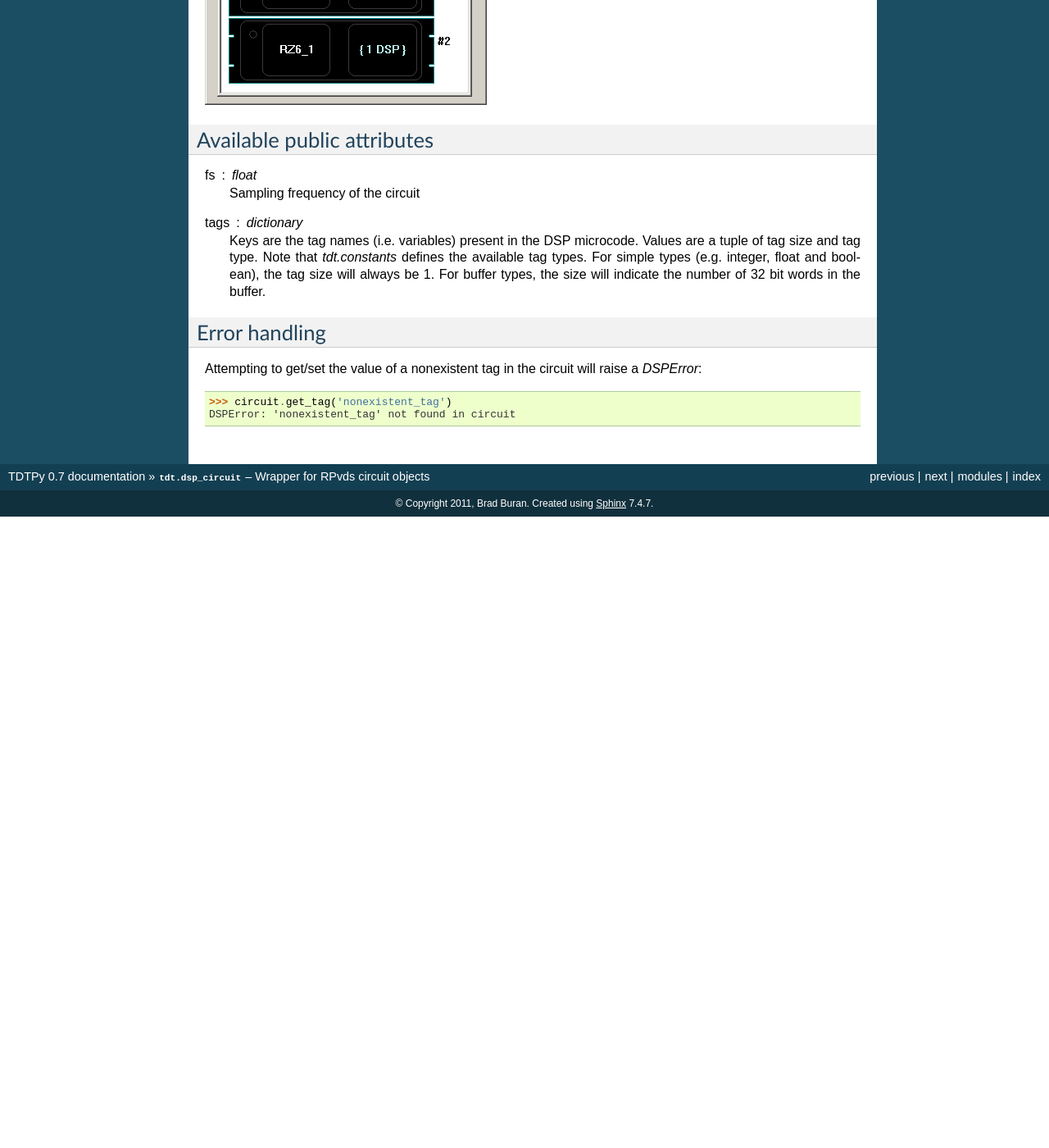
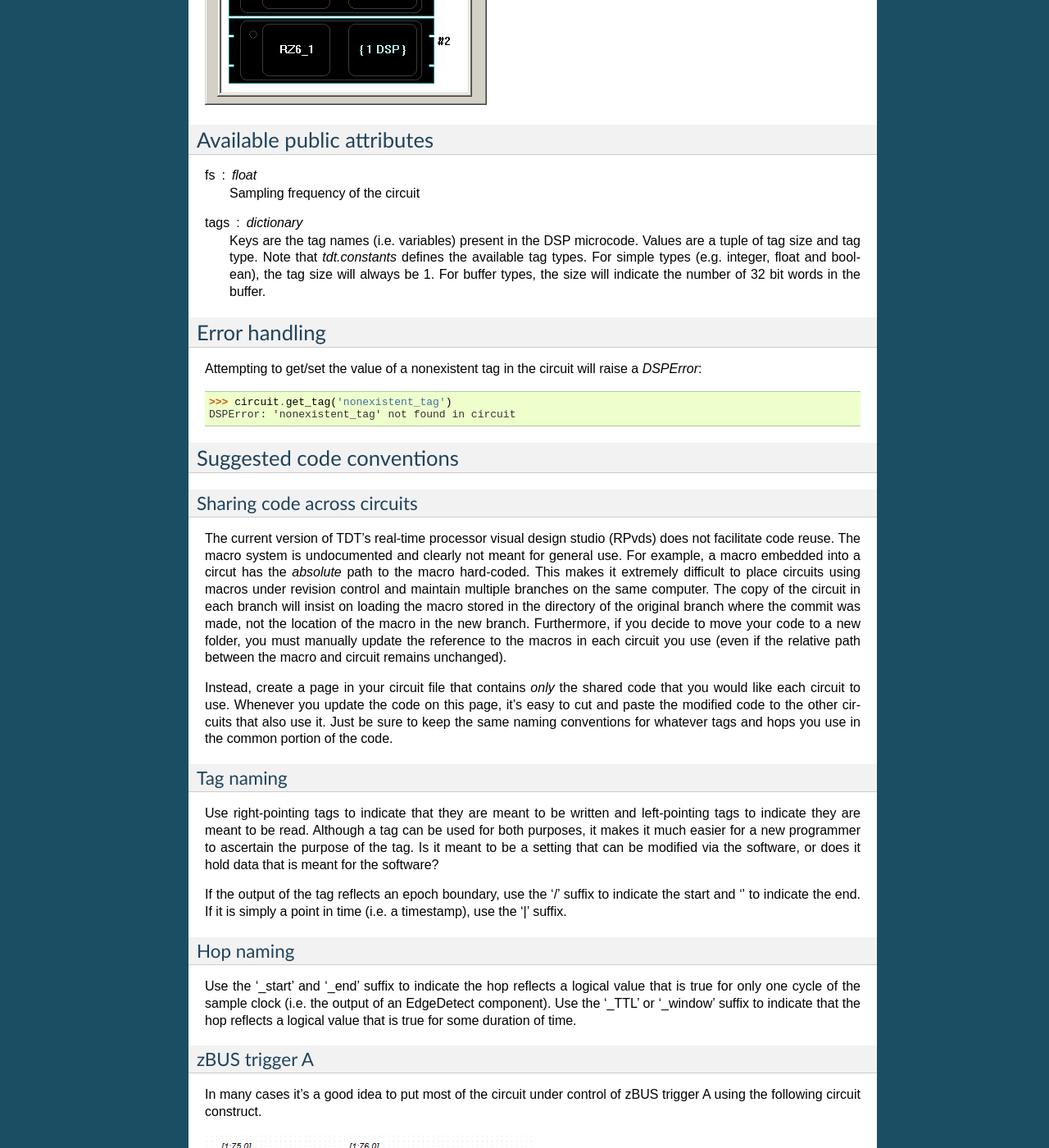
Before and after one commit to LABSN/tdtpy, a Sphinx documentation site: the page built from docs/dsp_circuit.rst, in a window 1280 px wide and 1400 px high, scrolled down 857 px. Shown: the whole window at 82% size. Built offline with Sphinx 7.4.7, drawn with Linux system fonts in a browser that asks for light colours; before the commit the page ends 1487 px from its top, so only the background shows below that; some of the changed text lies outside the part shown.

Commit message:
Documentation enhancements (mainly adding some images and examples)

```diff
--- a/docs/dsp_circuit.rst
+++ b/docs/dsp_circuit.rst
@@ -51,3 +51,54 @@ Attempting to get/set the value of a nonexistent tag in the circuit will raise a
 
 >>> circuit.get_tag('nonexistent_tag')
 DSPError: 'nonexistent_tag' not found in circuit
+
+Suggested code conventions
+--------------------------
+
+Sharing code across circuits
+............................
+The current version of TDT's real-time processor visual design studio (RPvds)
+does not facilitate code reuse.  The macro system is undocumented and clearly
+not meant for general use.  For example, a macro embedded into a circut has the
+*absolute* path to the macro hard-coded.  This makes it extremely difficult to
+place circuits using macros under revision control and maintain multiple
+branches on the same computer.  The copy of the circuit in each branch will
+insist on loading the macro stored in the directory of the original branch where
+the commit was made, not the location of the macro in the new branch.
+Furthermore, if you decide to move your code to a new folder, you must manually
+update the reference to the macros in each circuit you use (even if the relative
+path between the macro and circuit remains unchanged).
+
+Instead, create a page in your circuit file that contains *only* the shared code
+that you would like each circuit to use.  Whenever you update the code on this
+page, it's easy to cut and paste the modified code to the other circuits that
+also use it.  Just be sure to keep the same naming conventions for whatever tags
+and hops you use in the common portion of the code.
+
+Tag naming
+..........
+Use right-pointing tags to indicate that they are meant to be written and
+left-pointing tags to indicate they are meant to be read.  Although a tag can be
+used for both purposes, it makes it much easier for a new programmer to
+ascertain the purpose of the tag.  Is it meant to be a setting that can be
+modified via the software, or does it hold data that is meant for the software?
+
+If the output of the tag reflects an epoch boundary, use the '/' suffix to
+indicate the start and '\' to indicate the end.  If it is simply a point in time
+(i.e. a timestamp), use the '|' suffix.
+
+Hop naming
+..........
+Use the '_start' and '_end' suffix to indicate the hop reflects a logical value
+that is true for only one cycle of the sample clock (i.e. the output of an
+EdgeDetect component).  Use the '_TTL' or '_window' suffix to indicate that the
+hop reflects a logical value that is true for some duration of time.
+
+zBUS trigger A
+..............
+In many cases it's a good idea to put most of the circuit under control of zBUS
+trigger A using the following circuit construct.
+
+.. image:: zBUS_trigger.*
+
+TODO: finish this section
```
Also changed, not shown: docs/dsp_buffer.rst (+42 -0 lines), docs/index.rst (+11 -11 lines), docs/example_buffer.png (added), docs/ttl_epoch_example.png (added), docs/zBUS_trigger.png (added).
